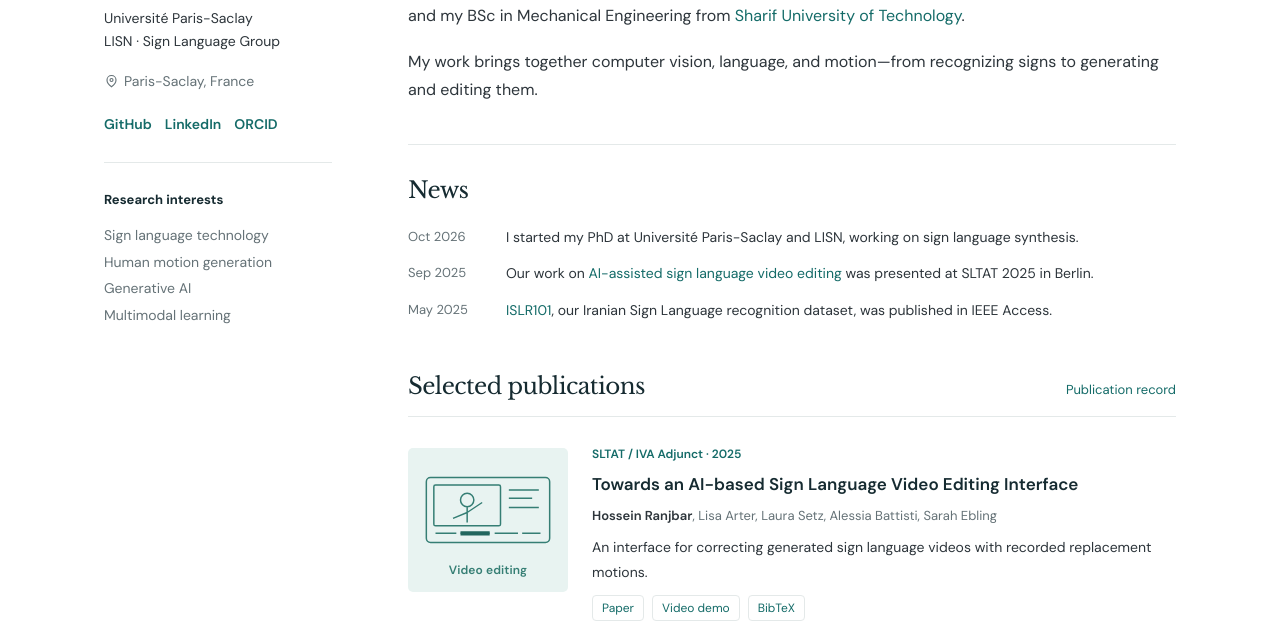
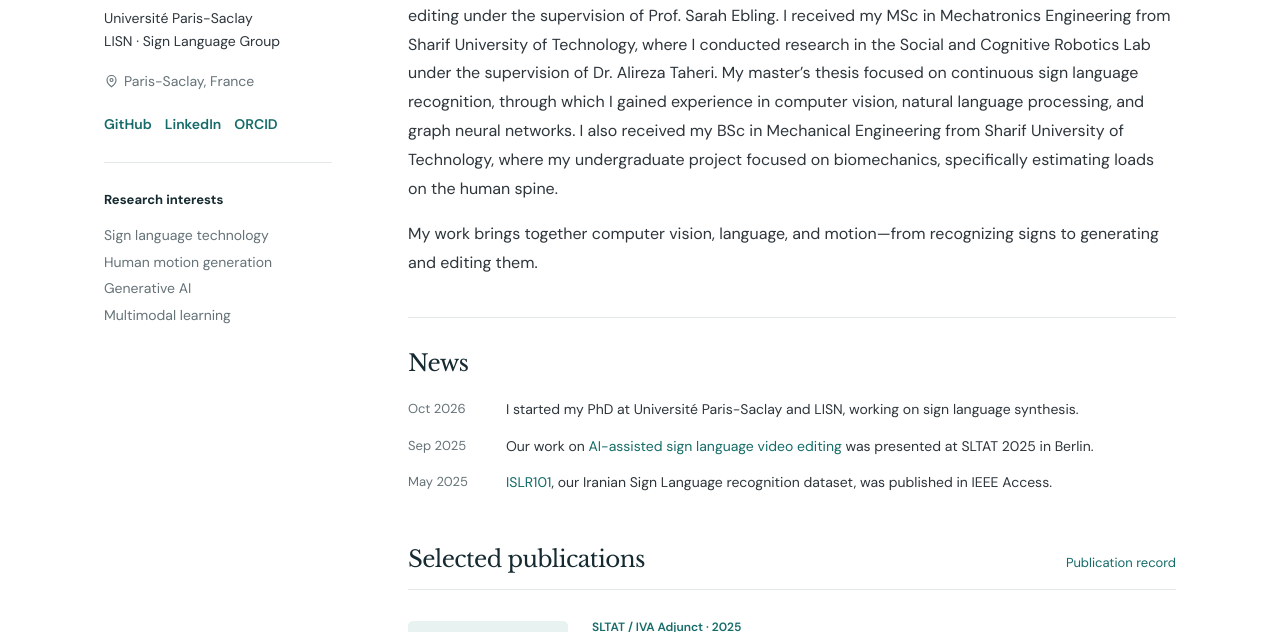
Before and after one commit to HoseinRanjbar/hosseinranjbar.github.io, a plain HTML site: page index.html in a window 1280 px wide. Shown: the part 468-1100 px from the top of the page. Drawn offline with nearby package versions, Linux system fonts and the light colour scheme.

Commit message:
Revise research experience section in index.html
Updated the description of previous research experience to include work on sign language synthesis and details about academic background.

```diff
--- a/index.html
+++ b/index.html
@@ -33,7 +33,7 @@
     <h1>Hi, I’m Hossein<span class="accent">.</span></h1>
     <p class="lead">I study how AI can understand and generate human signing.</p>
     <p>I’m a PhD researcher at <a href="https://www.universite-paris-saclay.fr/en">Université Paris-Saclay</a>, in the Sign Language Group at <a href="https://www.lisn.upsaclay.fr/">LISN</a>, supervised by Michael Filhol. My research focuses on sign language synthesis with generative AI, with the goal of producing natural, expressive signing in French Sign Language (LSF).</p>
-    <p>Previously, I was a Research Associate at the <a href="https://www.cl.uzh.ch/en/research-groups/accessibility.html">University of Zurich</a>, working with Sarah Ebling on AI-assisted sign language video editing. I received my MSc in Mechatronics Engineering, with a focus on AI, and my BSc in Mechanical Engineering from <a href="https://en.sharif.ir/">Sharif University of Technology</a>.</p>
+    <p>Previously, I was a Research Associate at the Chair of Language, Technology and Accessibility at the <a href="https://www.cl.uzh.ch/en/research-groups/accessibility.html">University of Zurich</a>, where I worked on sign language synthesis and AI-assisted sign language video editing under the supervision of Prof. Sarah Ebling. I received my MSc in Mechatronics Engineering from Sharif University of Technology, where I conducted research in the Social and Cognitive Robotics Lab under the supervision of Dr. Alireza Taheri. My master’s thesis focused on continuous sign language recognition, through which I gained experience in computer vision, natural language processing, and graph neural networks. I also received my BSc in Mechanical Engineering from Sharif University of Technology, where my undergraduate project focused on biomechanics, specifically estimating loads on the human spine.</p>
     <p>My work brings together computer vision, language, and motion—from recognizing signs to generating and editing them.</p>
   </section>
   <section id="news" class="news">
```
